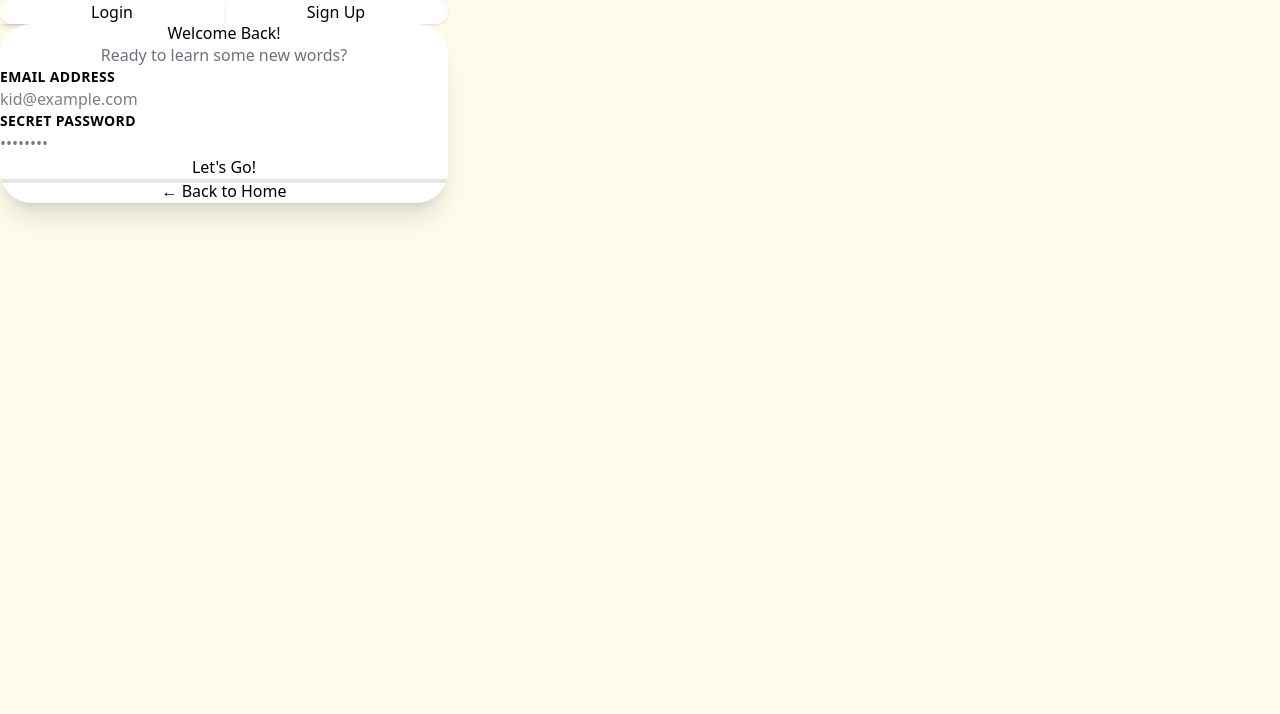
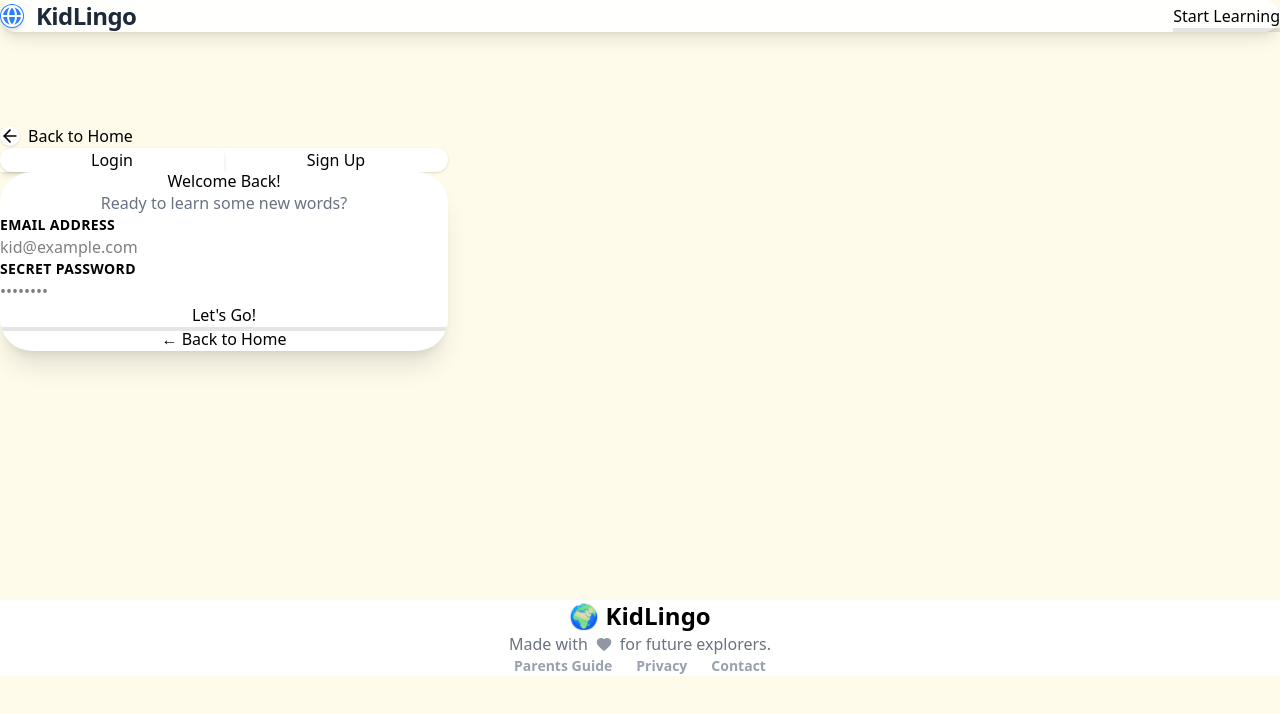
Before and after one commit to codehass/talait-translate-service-frontend, a Next.js app: page /register in a window 1280 px wide. Shown: the top 714 px of the page. Built offline with nearby package versions, Linux system fonts and the light colour scheme.

Commit message:
add navbar to translate page and add backup onClick

```diff
--- a/src/app/page.tsx
+++ b/src/app/page.tsx
@@ -1,33 +1,13 @@
-"use client";
-
-import React, { useState } from "react";
 import { Footer } from "../components/Footer";
 import { LandingPage } from "../components/LandingPage";
-import TranslationPage from "./pred/page";
 
 export type PageView = "landing" | "translator";
 
 const App: React.FC = () => {
-	const [currentView, setCurrentView] = useState<PageView>("landing");
-
-	const navigateToTranslator = () => {
-		setCurrentView("translator");
-		window.scrollTo({ top: 0, behavior: "smooth" });
-	};
-
-	const navigateToHome = () => {
-		setCurrentView("landing");
-		window.scrollTo({ top: 0, behavior: "smooth" });
-	};
-
 	return (
 		<div className="min-h-screen font-sans overflow-x-hidden selection:bg-kid-yellow selection:text-amber-900 bg-kid-cream flex flex-col">
-			<div className="flex-grow">
-				{currentView === "landing" ? (
-					<LandingPage onStart={navigateToTranslator} />
-				) : (
-					<TranslationPage onBack={navigateToHome} />
-				)}
+			<div className="grow">
+				<LandingPage />
 			</div>
 			<Footer />
 		</div>
--- a/src/app/register/page.tsx
+++ b/src/app/register/page.tsx
@@ -1,12 +1,17 @@
 "use client";
 
 import { Button } from "@/src/components/Button";
+import { Footer } from "@/src/components/Footer";
 import { Input } from "@/src/components/Input";
+import { Navbar } from "@/src/components/Navbar";
+import { ArrowLeft } from "lucide-react";
 import React, { useState } from "react";
+import { useRouter } from "next/navigation";
 
 export default function AuthForms() {
 	const [view, setView] = useState<"login" | "register">("login");
 	const [isLoading, setIsLoading] = useState(false);
+	const router = useRouter();
 
 	const [formData, setFormData] = useState({
 		name: "",
@@ -57,7 +62,20 @@ export default function AuthForms() {
 	}
 
 	return (
-		<div className="w-full max-w-md mx-auto">
+		<div className="min-h-screen bg-kid-blue/5 flex flex-col justify-around">
+			<Navbar />
+
+			<main className="container mx-auto px-4 pt-28 pb-20">
+				<button
+					onClick={() => router.push("/")}
+					className="group flex items-center gap-2 text-gray-500 font-bold mb-8 hover:text-kid-blue transition-colors pl-4"
+				>
+					<div className="bg-white p-2 rounded-full shadow-sm group-hover:scale-110 transition-transform">
+						<ArrowLeft size={20} />
+					</div>
+					Back to Home
+				</button>
+				<div className=" max-w-md mx-auto">
 					<div className="flex mb-6 bg-white p-1 rounded-2xl shadow-sm border border-gray-100">
 						<button
 							onClick={() => handleTabSwitch("login")}
@@ -171,5 +189,8 @@ export default function AuthForms() {
 						</form>
 					</div>
 				</div>
+			</main>
+			<Footer />
+		</div>
 	);
 }
--- a/src/app/pred/page.tsx
+++ b/src/app/translate/page.tsx
@@ -4,6 +4,7 @@ import { ArrowLeft } from "lucide-react";
 import { useRouter } from "next/navigation";
 import { Navbar } from "@/src/components/Navbar";
 import { TranslatorCard } from "@/src/components/TranslatorCard";
+import { Footer } from "@/src/components/Footer";
 
 export default function TranslationPage() {
 	const router = useRouter();
@@ -14,7 +15,7 @@ export default function TranslationPage() {
 
 	return (
 		<div className="min-h-screen bg-kid-blue/5">
-			<Navbar onStart={() => {}} hideCta />
+			<Navbar />
 
 			<main className="container mx-auto px-4 pt-28 pb-20">
 				<button
@@ -43,6 +44,7 @@ export default function TranslationPage() {
 				{/* Decor */}
 				<div className="fixed bottom-0 left-0 w-full h-32 bg-gradient-to-t from-white to-transparent -z-10 pointer-events-none" />
 			</main>
+			<Footer />
 		</div>
 	);
 }
--- a/src/components/LandingPage.tsx
+++ b/src/components/LandingPage.tsx
@@ -1,20 +1,18 @@
+"use client";
+
 import React from "react";
 import { Button } from "./Button";
 import { FeatureSection } from "./FeatureSection";
 import { HowItWorks } from "./HowItWorks";
 import { Navbar } from "./Navbar";
 import { ArrowRight, Sparkles } from "lucide-react";
+import { useRouter } from "next/navigation";
 
-interface LandingPageProps {
-	onStart: () => void;
-}
-
-export const LandingPage: React.FC<LandingPageProps> = ({ onStart }) => {
+export const LandingPage = () => {
+	const router = useRouter();
 	return (
 		<div className="bg-kid-cream">
-			<Navbar onStart={onStart} />
-
-			{/* Hero Section */}
+			<Navbar />
 			<section className="relative pt-32 pb-20 px-4 overflow-hidden">
 				<div className="container mx-auto grid lg:grid-cols-2 gap-12 items-center relative z-10">
 					{/* Text Content */}
@@ -52,7 +50,7 @@ export const LandingPage: React.FC<LandingPageProps> = ({ onStart }) => {
 
 						<div className="pt-4 flex flex-col sm:flex-row items-center justify-center lg:justify-start gap-4">
 							<Button
-								onClick={onStart}
+								onClick={() => router.push("translate")}
 								size="lg"
 								className="text-2xl px-10 py-5 shadow-xl hover:shadow-2xl hover:-translate-y-1 bg-kid-yellow text-amber-900 border-b-8 border-amber-500 active:border-b-0 active:translate-y-2"
 							>
@@ -127,7 +125,7 @@ export const LandingPage: React.FC<LandingPageProps> = ({ onStart }) => {
 						Ready to try it yourself?
 					</h2>
 					<Button
-						onClick={onStart}
+						onClick={() => router.push("/translate")}
 						size="lg"
 						variant="accent"
 						className="text-2xl px-12 py-6 shadow-xl hover:shadow-2xl hover:scale-105 border-b-8 border-amber-600 active:border-b-0 active:translate-y-2"
--- a/src/components/Navbar.tsx
+++ b/src/components/Navbar.tsx
@@ -1,21 +1,16 @@
-import React from "react";
+"use client";
+
 import { Globe } from "lucide-react";
 import { Button } from "./Button";
+import { useRouter } from "next/navigation";
 
-interface NavbarProps {
-	onStart: () => void;
-	hideCta?: boolean;
-}
-
-export const Navbar: React.FC<NavbarProps> = ({ onStart, hideCta = false }) => {
+export const Navbar = () => {
+	const router = useRouter();
 	return (
 		<nav className="absolute top-0 left-0 right-0 z-50">
 			<div className="container mx-auto px-4 py-6">
 				<div className="bg-white/90 backdrop-blur-md rounded-full shadow-lg border-2 border-white px-6 py-3 flex items-center justify-between">
-					<div
-						className="flex items-center gap-3 cursor-pointer"
-						onClick={onStart}
-					>
+					<div className="flex items-center gap-3 cursor-pointer">
 						<div className="bg-linear-to-br p-2.5 rounded-full shadow-md transform hover:rotate-12 transition-transform bg-blue-500">
 							<Globe size={24} className="text-white" />
 						</div>
@@ -23,16 +18,13 @@ export const Navbar: React.FC<NavbarProps> = ({ onStart, hideCta = false }) => {
 							KidLingo
 						</span>
 					</div>
-
-					{!hideCta && (
 					<Button
-							onClick={onStart}
+						onClick={() => router.push("/translate")}
 						size="sm"
 						className="bg-kid-green hover:bg-emerald-400 text-white border-b-4 border-emerald-600 active:border-b-0 active:translate-y-1"
 					>
 						Start Learning
 					</Button>
-					)}
 				</div>
 			</div>
 		</nav>
```
Lines whose indentation alone changed are shown as unchanged.
